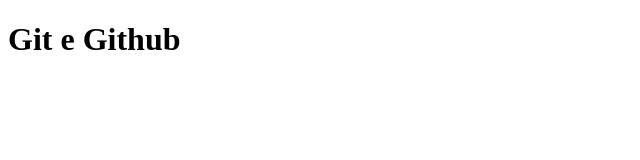
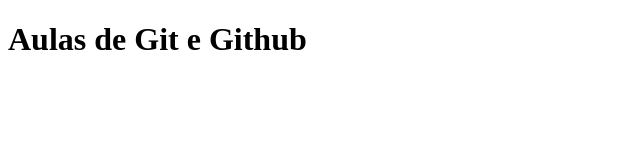
Before and after one commit to mazera3/Stage07-Git, a plain HTML site: page index.html in a window 1280 px wide. Shown: the whole page, without its empty margins (0-640 px from the left). Drawn offline with Linux system fonts and the light colour scheme.

Commit message:
alterado README

```diff
--- a/index.html
+++ b/index.html
@@ -7,6 +7,6 @@
     <title>Git e Github</title>
 </head>
 <body>
-    <h1>Git e Github</h1>
+    <h1>Aulas de Git e Github</h1>
 </body>
 </html>
```
Also changed, not shown: img/commit.jpg (added), img/commit2.jpg (added), img/head.jpg (added), 1 other file.
